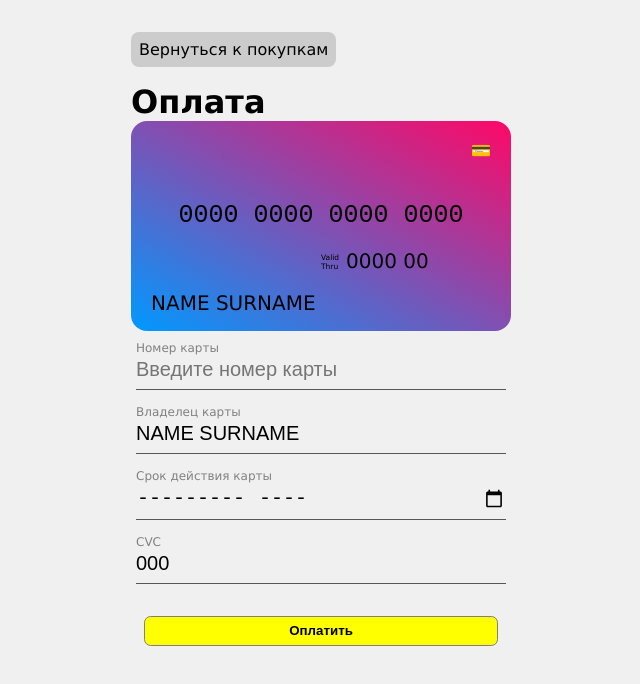
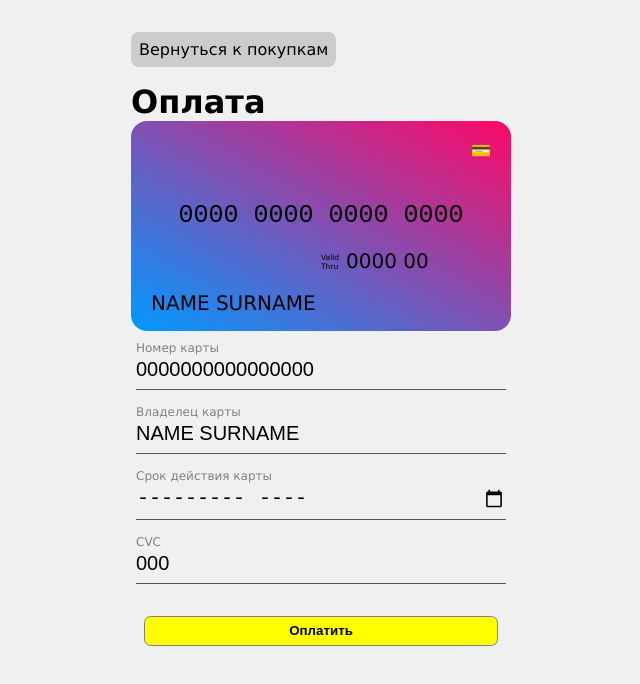
Before and after one commit to S-404/react-food, a React (Create React App) app: page /#/r/purchase in a window 1280 px wide. Shown: the top 684 px of the page, without its empty margins (319-959 px from the left). Built offline with nearby package versions, Linux system fonts and the light colour scheme.

Commit message:
fix CreditCardForm.jsx - show creditcard number value in input

```diff
--- a/src/components/purchase/creditCardForm/CreditCardForm.jsx
+++ b/src/components/purchase/creditCardForm/CreditCardForm.jsx
@@ -70,6 +70,7 @@ const CreditCardForm = () => {
             <input
                 type='text'
                 placeholder={"Введите номер карты"}
+                value={creditCard.cardNumber}
                 id="number-input"
                 name="number-input"
                 className="text-input"
```
